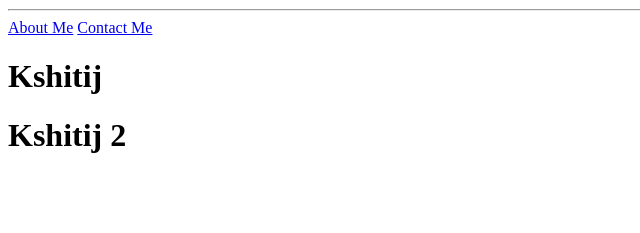
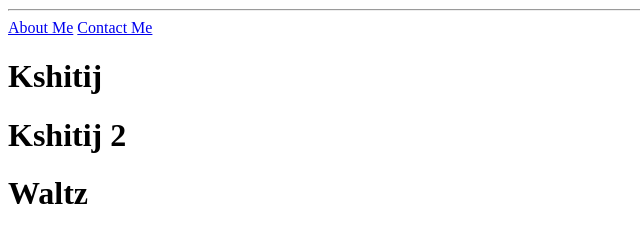
Before and after one commit to KshitijShinde2210/html-portfolio, a plain HTML site: page index.html in a window 1280 px wide. Shown: the part 655-888 px from the top of the page, without its empty margins (0-640 px from the left). Before the commit the page ends 830 px from the top, so only its background shows below. Drawn offline with Linux system fonts and the light colour scheme.

Commit message:
first commit

```diff
--- a/index.html
+++ b/index.html
@@ -19,6 +19,7 @@
   <a href="./public/contact.html">Contact Me</a>
   <h1>Kshitij</h1>
   <h1>Kshitij 2</h1>
+  <h1>Waltz</h1>
 </body>
 
 </html>
```
